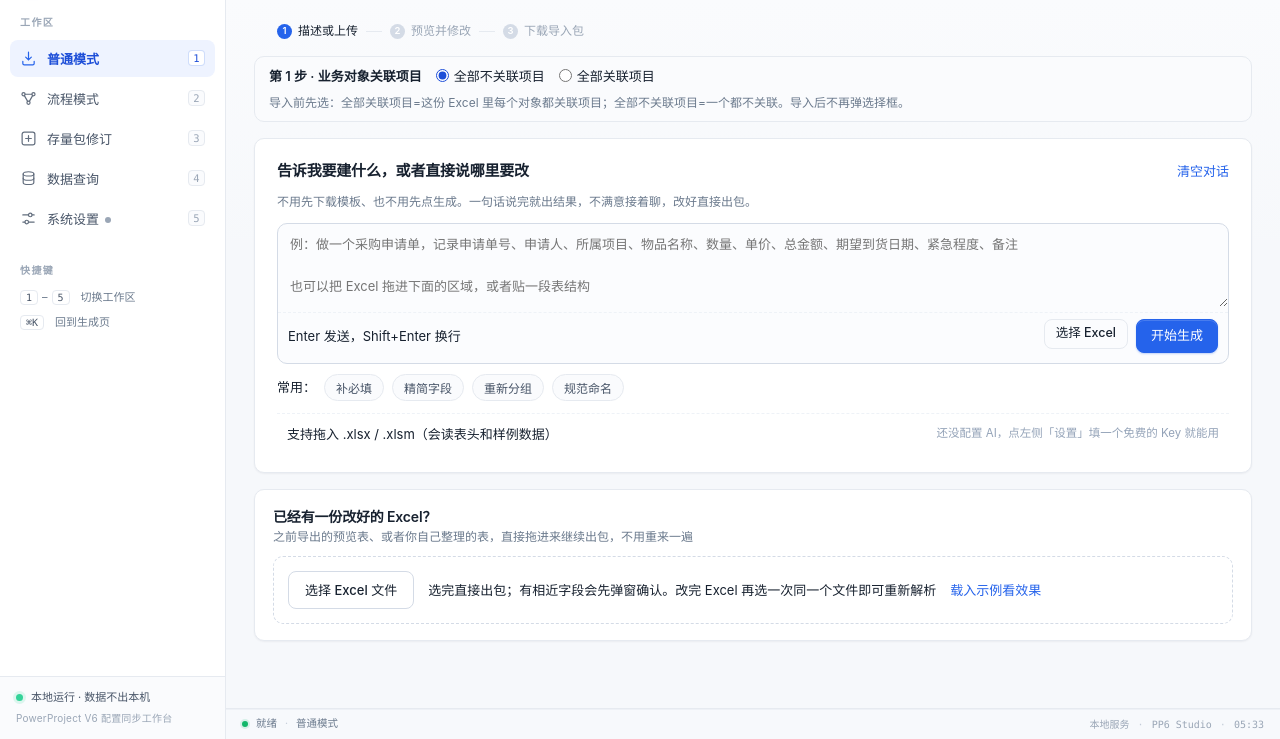
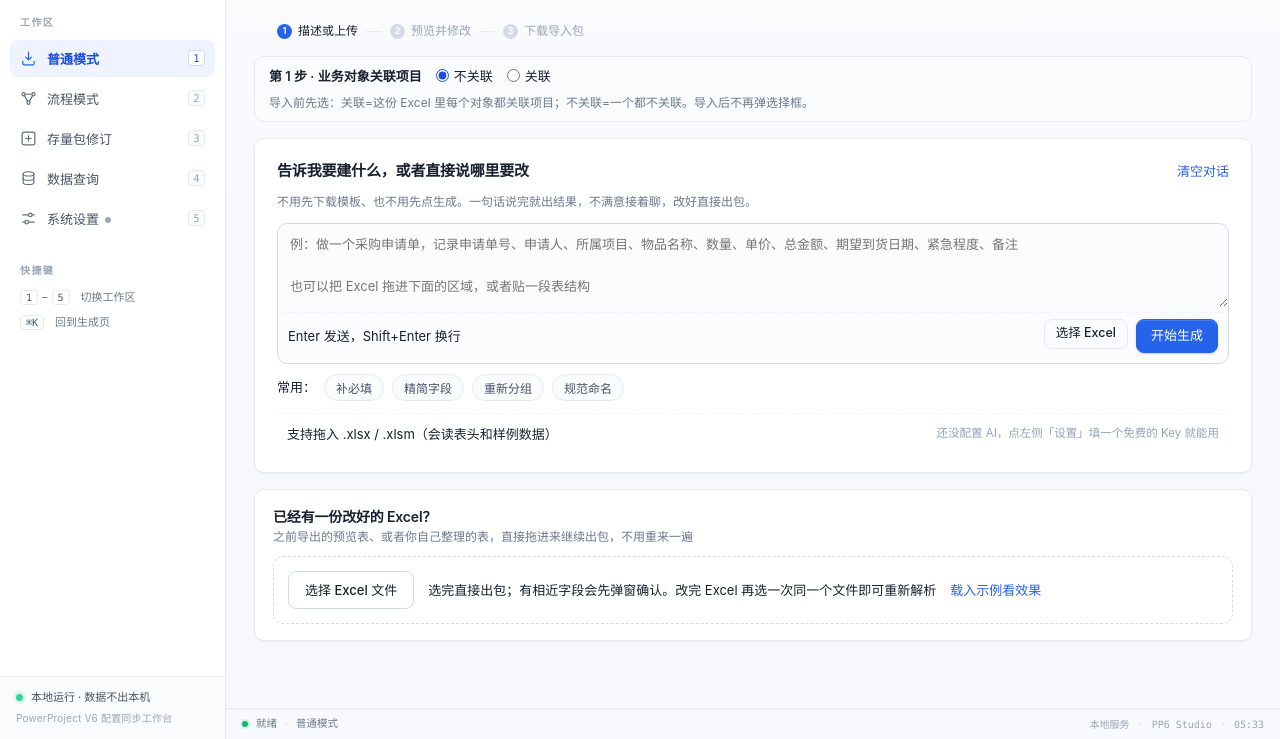
Before and after one commit to Asaki1999/pp6, a plain HTML site: page pp6kit/static/index.html in a window 1280 px wide. Shown: the part 61-800 px from the top of the page. Drawn offline with Linux system fonts and the light colour scheme; no server answers.

Commit message:
fix: 选项去掉多余的「全部」，统一为「关联 / 不关联」
- 这个控件本身就是对整份 Excel 的批量设置，「全部」是重复的；标题已经写「业务对象关联项目」

- 普通/流程/存量包三页一致；存量包保留「按包内」

- noAllPrefix 断言防止再加回来；400/400

```diff
--- a/pp6kit/static/app.js
+++ b/pp6kit/static/app.js
@@ -59,7 +59,7 @@ const PL_PRE_KEY = "pp6.plPre";
 const PL_PRE_PATCH_KEY = "pp6.plPrePatch";
 const PL_PRE_MODES = ["off", "on"];
 const PL_PRE_PATCH_MODES = ["off", "on", "keep"];
-const PL_PRE_LABEL = { off: "全部不关联项目", on: "全部关联项目" };
+const PL_PRE_LABEL = { off: "不关联", on: "关联" };
 const PL_PRE_PATCH_LABEL = { off: "不关联", on: "关联", keep: "按包内" };
 
 /* 读本地偏好：值不在白名单里（旧版本留下的、手改过的）就当没设过，用默认档。
--- a/pp6kit/static/index.html
+++ b/pp6kit/static/index.html
@@ -209,9 +209,9 @@
          放在 AI 卡**上方**：这是导入/生成前就要定的开关，不能藏在长卡片下面。 -->
     <div class="pl-pre" id="plPreImportBar">
       <b>第 1 步 · 业务对象关联项目</b>
-      <label><input type="radio" name="plPreImport" value="off" checked> 全部不关联项目</label>
-      <label><input type="radio" name="plPreImport" value="on"> 全部关联项目</label>
-      <span class="sub">导入前先选：全部关联项目=这份 Excel 里每个对象都关联项目；全部不关联项目=一个都不关联。导入后不再弹选择框。</span>
+      <label><input type="radio" name="plPreImport" value="off" checked> 不关联</label>
+      <label><input type="radio" name="plPreImport" value="on"> 关联</label>
+      <span class="sub">导入前先选：关联=这份 Excel 里每个对象都关联项目；不关联=一个都不关联。导入后不再弹选择框。</span>
     </div>
 
     <section class="ai-box ai-chat-launch" id="aiChatLaunch">
@@ -409,10 +409,10 @@
     <!-- 对象级选择同样放在**导入前**：按包内 = 保留包里的现状，不强制点分析 -->
     <div class="pl-pre" id="plPrePatchBar">
       <b>存量包 · 业务对象关联项目</b>
-      <label><input type="radio" name="plPrePatch" value="off"> 全部不关联项目</label>
-      <label><input type="radio" name="plPrePatch" value="on"> 全部关联项目</label>
+      <label><input type="radio" name="plPrePatch" value="off"> 不关联</label>
+      <label><input type="radio" name="plPrePatch" value="on"> 关联</label>
       <label><input type="radio" name="plPrePatch" value="keep" checked> 按包内</label>
-      <span class="sub">读包前先选：按包内=保留包里现状；全部关联项目=每个对象都关联；全部不关联项目=一个都不关联。</span>
+      <span class="sub">读包前先选：按包内=保留包里现状；关联=每个对象都关联；不关联=一个都不关联。</span>
     </div>
 
     <section class="card">
@@ -622,9 +622,9 @@
     <!-- 第 1 步：对象级选择放在**导入前**（和普通模式共享同一档状态） -->
     <div class="pl-pre" id="plPreWorkflowBar">
       <b>第 1 步 · 业务对象关联项目</b>
-      <label><input type="radio" name="plPreWorkflow" value="off" checked> 全部不关联项目</label>
-      <label><input type="radio" name="plPreWorkflow" value="on"> 全部关联项目</label>
-      <span class="sub">导入前先选：全部关联项目=这份 Excel 里每个对象都关联项目；全部不关联项目=一个都不关联。导入后不再弹选择框。</span>
+      <label><input type="radio" name="plPreWorkflow" value="off" checked> 不关联</label>
+      <label><input type="radio" name="plPreWorkflow" value="on"> 关联</label>
+      <span class="sub">导入前先选：关联=这份 Excel 里每个对象都关联项目；不关联=一个都不关联。导入后不再弹选择框。</span>
     </div>
 
     <!-- 流程这一侧自成闭环：对象包和 XML 都在这里出，
```
Also changed, not shown: tests/fe_pl_pre_probe.js (+8 -7 lines), 2 other files.
